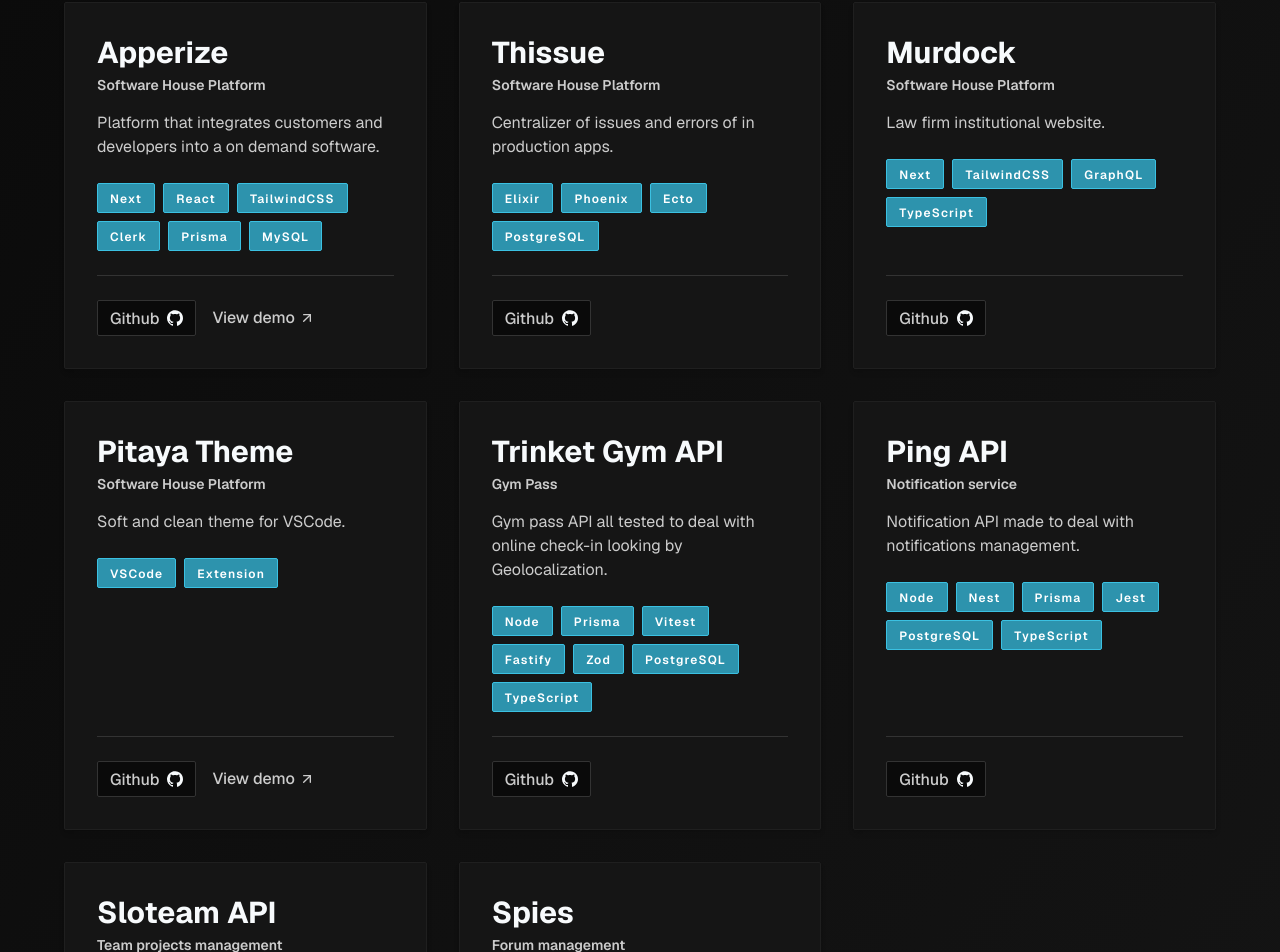
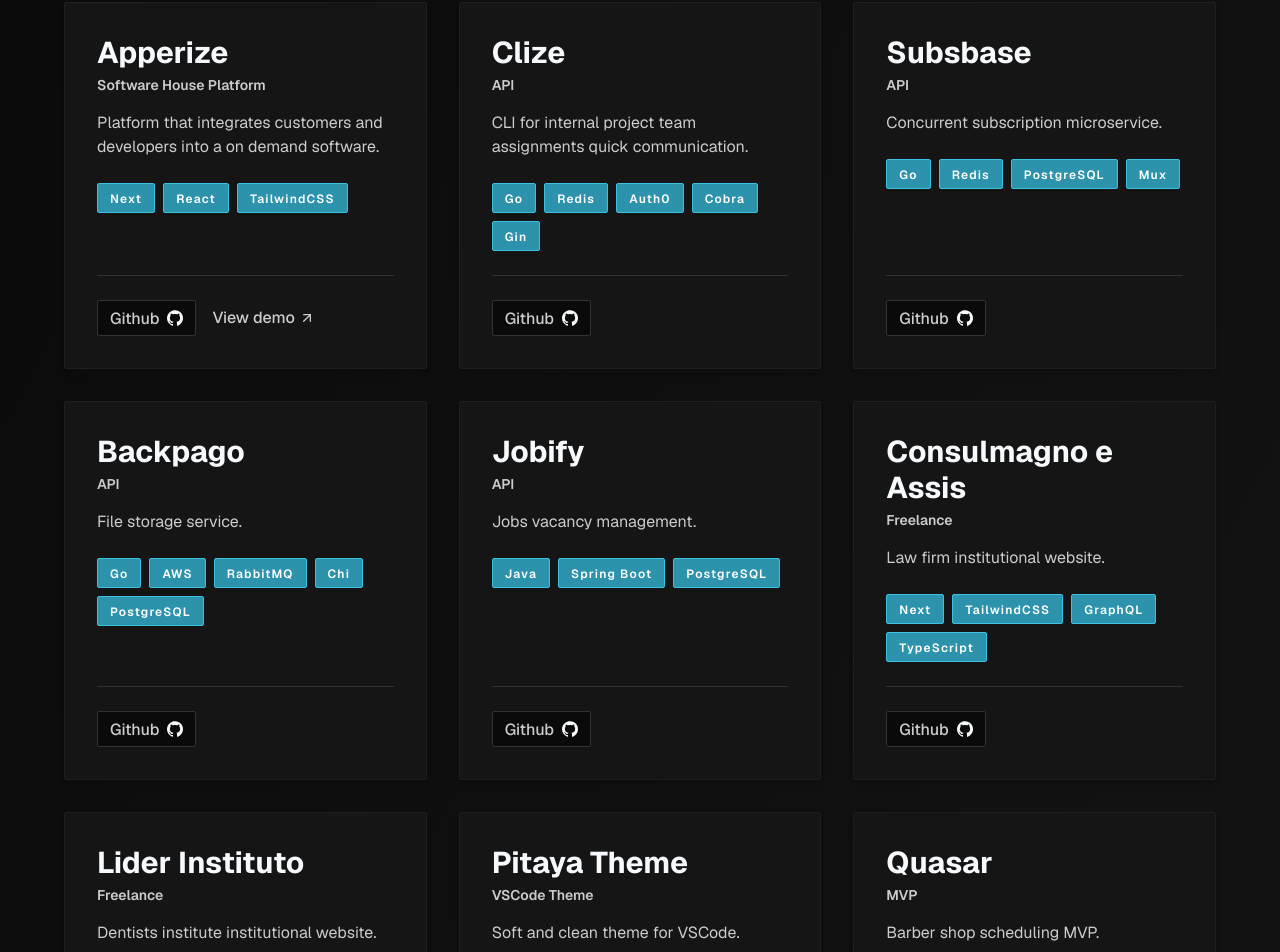
Before and after one commit to charmingruby/profile.me, a Next.js app: page /projects in a window 1280 px wide. Shown: the part 353-1305 px from the top of the page. Built offline with nearby package versions, Linux system fonts and the light colour scheme.

Commit message:
chore: projects change

```diff
--- a/src/app/(root)/(routes)/(landing-page)/_components/current-stack.tsx
+++ b/src/app/(root)/(routes)/(landing-page)/_components/current-stack.tsx
@@ -4,19 +4,13 @@
   return (
     <div className="mt-6 flex flex-col w-full lg:w-fit">
       <div className="flex flex-col w-fit text-center gap-2 mx-auto lg:text-start lg:mx-0">
-        <span className="font-semibold text-xl sm:text-2xl text-gray-palette-0">
-          Full Stack Developer
-        </span>
-
-        <div className="h-px w-full bg-gray-palette-500 rounded-full" />
-
-        <div className="flex items-center gap-1.5 sm:gap-3 text-gray-palette-0">
-          {stack.map((tech, idx) => (
-            <div key={idx} className="flex items-center gap-1.5 sm:gap-3">
-              <span className="font-semibold text-base sm:text-xl">{tech}</span>
-              {idx !== stack.length - 1 && (
-                <div className="w-1 h-1 rounded-full bg-gray-palette-0" />
-              )}
+        <div className="flex items-center gap-2">
+          {stack.map((tec, idx) => (
+            <div
+              key={idx}
+              className="flex items-center bg-primary-400 border border-secondary-main shadow-md shadow-primary-400 py-1.5 px-3"
+            >
+              <span className="text-gray-100 font-medium">{tec}</span>
             </div>
           ))}
         </div>
--- a/src/app/(root)/(routes)/(landing-page)/_components/cv-download-button.tsx
+++ b/src/app/(root)/(routes)/(landing-page)/_components/cv-download-button.tsx
@@ -3,7 +3,7 @@
 
 export function CVDownloadButton() {
   return (
-    <Button className="w-fit py-1 sm:py-2 px-4">
+    <Button className="w-full sm:w-fit py-1 sm:py-2 px-4">
       <a
         href="/GustavoDias_CV_2024.pdf"
         target="_blank"
--- a/src/app/(root)/(routes)/(landing-page)/_components/pinned-projects.tsx
+++ b/src/app/(root)/(routes)/(landing-page)/_components/pinned-projects.tsx
@@ -2,7 +2,7 @@
 import { ProjectItem } from './project-item'
 
 export function PinnedProjects() {
-  const projectsNameFilter = ['Apperize', 'Pitaya Theme', 'Thissue', 'Murdock']
+  const projectsNameFilter = ['Apperize', 'Clize', 'Backpago', 'Subsbase']
 
   const filteredProjects = projects.filter((project) =>
     projectsNameFilter.includes(project.title),
--- a/src/app/(root)/(routes)/(landing-page)/page.tsx
+++ b/src/app/(root)/(routes)/(landing-page)/page.tsx
@@ -37,11 +37,15 @@
           <div className="flex flex-col justify-center">
             {/* Heading */}
             <div className="text-center w-full lg:text-start">
-              <h1 className="font-bold my-0 mt-8 text-white text-5xl sm:text-6xl ">
+              <span className="font-semibold text-lg text-gray-palette-0">
+                Full Stack Developer
+              </span>
+
+              <h1 className="font-bold my-0 mt-8 text-white text-5xl sm:text-5xl ">
                 Hello, I{"'"}m
               </h1>
 
-              <h1 className="text-5xl bg-clip-text bg-gradient-to-r from-secondary-light via-[#00F5D4] to-secondary-main text-transparent font-bold my-0 sm:text-6xl">
+              <h1 className="text-5xl bg-clip-text bg-gradient-to-r from-secondary-light via-[#00F5D4] to-secondary-main text-transparent font-bold my-0">
                 Gustavo Dias
               </h1>
             </div>
@@ -81,6 +85,8 @@
         <div className="bottom-16 right-1/2 absolute border border-border rounded-full h-10 hidden items-end lg:flex">
           <ChevronDown className="h-7 w-7 animate-bounce" />
         </div>
+
+        <div className="absolute h-full w-full bg-[radial-gradient(#333333,transparent_1px)] [background-size:16px_16px] [mask-image:radial-gradient(ellipse_50%_50%_at_50%_50%,#000_70%,transparent_100%)]"></div>
       </MaxWidthWrapper>
 
       {/* Journey */}
--- a/src/app/(root)/_components/navbar/actions.tsx
+++ b/src/app/(root)/_components/navbar/actions.tsx
@@ -4,7 +4,7 @@
 export function Actions() {
   return (
     <Link href="/#contact" prefetch={false}>
-      <Button size="sm" className="text-lg">
+      <Button size="sm" className="text-base">
         Contact me
       </Button>
     </Link>
--- a/src/app/(root)/_components/navbar/nav-item.tsx
+++ b/src/app/(root)/_components/navbar/nav-item.tsx
@@ -5,7 +5,7 @@
   return (
     <li>
       <Link href={`#${url}`} prefetch={false}>
-        <span className="font-medium text-lg text-gray-palette-100 hover:text-secondary-main transition-colors">
+        <span className="font-medium text-base text-gray-palette-100 hover:text-secondary-main transition-colors">
           {label}
         </span>
       </Link>
--- a/src/app/(root)/layout.tsx
+++ b/src/app/(root)/layout.tsx
@@ -2,11 +2,13 @@
 import { Footer } from './_components/footer'
 import { Navbar } from './_components/navbar'
 import { Drawer } from './_components/drawer'
+import { ScrollingProgress } from '@/components/scrolling-progress'
 
 export default function PublicLayout({ children }: PropsWithChildren) {
   return (
     <div className="w-full flex flex-col items-center scroll-smooth">
       <Navbar />
+      <ScrollingProgress />
       <Drawer />
       <main className="flex w-full flex-col">{children}</main>
 
--- /dev/null
+++ b/src/components/scrolling-progress.tsx
@@ -0,0 +1,34 @@
+'use client'
+
+import { useEffect, useState } from 'react'
+
+export function ScrollingProgress() {
+  const [progressWidth, setProgressWidth] = useState(0)
+
+  useEffect(() => {
+    const handleScroll = () => {
+      const windowHeight = window.innerHeight
+      const documentHeight = document.documentElement.scrollHeight
+      const scrollY = window.scrollY
+
+      const scrollPercentage = (scrollY / (documentHeight - windowHeight)) * 100
+
+      setProgressWidth(scrollPercentage)
+    }
+
+    window.addEventListener('scroll', handleScroll)
+
+    return () => {
+      window.removeEventListener('scroll', handleScroll)
+    }
+  }, [])
+
+  return (
+    <div className="w-full h-1 bg-primary-500 fixed top-16 z-20">
+      <div
+        className="h-full bg-secondary-main rounded-r-full"
+        style={{ width: `${progressWidth}%` }}
+      />
+    </div>
+  )
+}
--- a/src/data/projects.ts
+++ b/src/data/projects.ts
@@ -13,29 +13,62 @@
     subtitle: 'Software House Platform',
     description:
       'Platform that integrates customers and developers into a on demand software.',
-    technologies: ['Next', 'React', 'TailwindCSS', 'Clerk', 'Prisma', 'MySQL'],
+    technologies: ['Next', 'React', 'TailwindCSS'],
     repoUrl: 'https://github.com/charmingruby/apperize',
     demoUrl: 'https://www.apperize.com.br',
   },
   {
-    title: 'Thissue',
-    subtitle: 'Software House Platform',
-    description: 'Centralizer of issues and errors of in production apps.',
-    technologies: ['Elixir', 'Phoenix', 'Ecto', 'PostgreSQL'],
-    repoUrl: 'https://github.com/charmingruby/thissue',
+    title: 'Clize',
+    subtitle: 'API',
+    description:
+      'CLI for internal project team assignments quick communication.',
+    technologies: ['Go', 'Redis', 'Auth0', 'Cobra', 'Gin'],
+    repoUrl: 'https://github.com/charmingruby/clize',
     demoUrl: '',
   },
   {
-    title: 'Murdock',
-    subtitle: 'Software House Platform',
+    title: 'Subsbase',
+    subtitle: 'API',
+    description: 'Concurrent subscription microservice.',
+    technologies: ['Go', 'Redis', 'PostgreSQL', 'Mux'],
+    repoUrl: 'https://github.com/charmingruby/subsbase',
+    demoUrl: '',
+  },
+  {
+    title: 'Backpago',
+    subtitle: 'API',
+    description: 'File storage service.',
+    technologies: ['Go', 'AWS', 'RabbitMQ', 'Chi', 'PostgreSQL'],
+    repoUrl: 'https://github.com/charmingruby/backpago',
+    demoUrl: '',
+  },
+  {
+    title: 'Jobify',
+    subtitle: 'API',
+    description: 'Jobs vacancy management.',
+    technologies: ['Java', 'Spring Boot', 'PostgreSQL'],
+    repoUrl: 'https://github.com/charmingruby/backpago',
+    demoUrl: '',
+  },
+  {
+    title: 'Consulmagno e Assis',
+    subtitle: 'Freelance',
     description: 'Law firm institutional website.',
     technologies: ['Next', 'TailwindCSS', 'GraphQL', 'TypeScript'],
     repoUrl: 'https://github.com/charmingruby/murdock',
     demoUrl: '',
   },
   {
+    title: 'Lider Instituto',
+    subtitle: 'Freelance',
+    description: 'Dentists institute institutional website.',
+    technologies: ['Next', 'TailwindCSS', 'GraphQL', 'TypeScript'],
+    repoUrl: 'https://github.com/charmingruby/dentists-institute-freelance',
+    demoUrl: 'https://www.liderinstituto.com.br/',
+  },
+  {
     title: 'Pitaya Theme',
-    subtitle: 'Software House Platform',
+    subtitle: 'VSCode Theme',
     description: 'Soft and clean theme for VSCode.',
     technologies: ['VSCode', 'Extension'],
     repoUrl: 'https://github.com/charmingruby/pitaya',
@@ -43,8 +76,16 @@
       'https://marketplace.visualstudio.com/items?itemName=GustavoDiasdeAlmeida.pitaya',
   },
   {
-    title: 'Trinket Gym API',
-    subtitle: 'Gym Pass',
+    title: 'Quasar',
+    subtitle: 'MVP',
+    description: 'Barber shop scheduling MVP.',
+    technologies: ['Next', 'React', 'SQLite', 'Prisma', 'TailwindCSS'],
+    repoUrl: 'https://github.com/charmingruby/quasar',
+    demoUrl: '',
+  },
+  {
+    title: 'Trinket Gym',
+    subtitle: 'API',
     description:
       'Gym pass API all tested to deal with online check-in looking by Geolocalization.',
     technologies: [
@@ -52,7 +93,6 @@
       'Prisma',
       'Vitest',
       'Fastify',
-      'Zod',
       'PostgreSQL',
       'TypeScript',
     ],
@@ -60,8 +100,8 @@
     demoUrl: '',
   },
   {
-    title: 'Ping API',
-    subtitle: 'Notification service',
+    title: 'Ping',
+    subtitle: 'API',
     description: 'Notification API made to deal with notifications management.',
     technologies: [
       'Node',
@@ -75,8 +115,8 @@
     demoUrl: '',
   },
   {
-    title: 'Sloteam API',
-    subtitle: 'Team projects management',
+    title: 'Sloteam',
+    subtitle: 'API',
     description:
       'Projects management API made to deal with teams inside a project.',
     technologies: ['Node', 'Redis', 'Prisma', 'PostgreSQL', 'TypeScript'],
@@ -85,19 +125,10 @@
   },
   {
     title: 'Spies',
-    subtitle: 'Forum management',
+    subtitle: 'API',
     description:
       'Forum API to deal with a communications between instructors and students.',
-    technologies: [
-      'Node',
-      'Nest',
-      'Prisma',
-      'Redis',
-      'PostgreSQL',
-      'Jest',
-      'DDD',
-      'Clean Architecture',
-    ],
+    technologies: ['Node', 'Nest', 'Prisma', 'Redis', 'PostgreSQL', 'Jest'],
     repoUrl: 'https://github.com/charmingruby/sloteam-api',
     demoUrl: '',
   },
--- a/src/data/stack.ts
+++ b/src/data/stack.ts
@@ -1 +1 @@
-export const stack: string[] = ['React', 'Next', 'Elixir', 'Go', 'Java']
+export const stack: string[] = ['React', 'Go', 'Java', 'Elixir']
```
